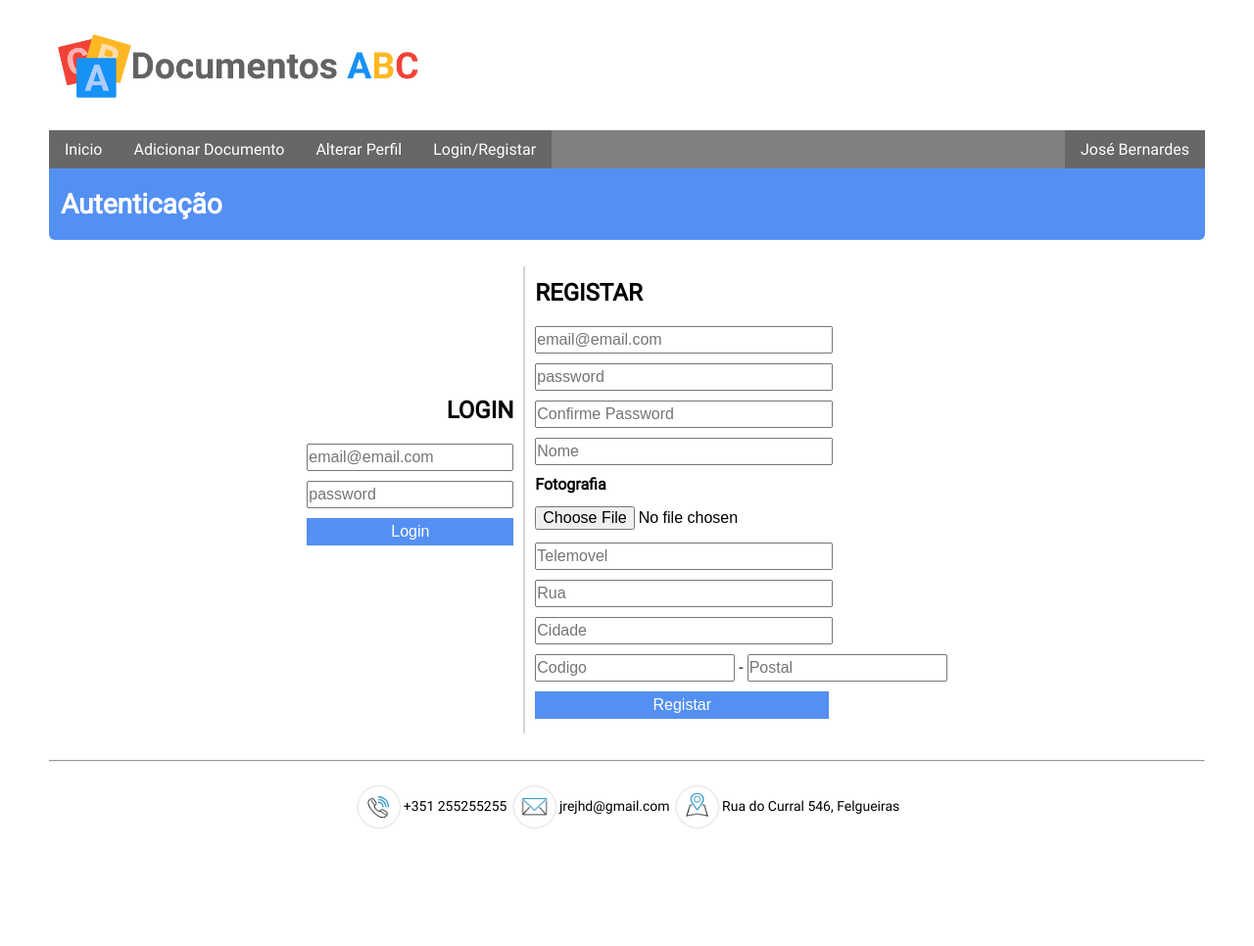
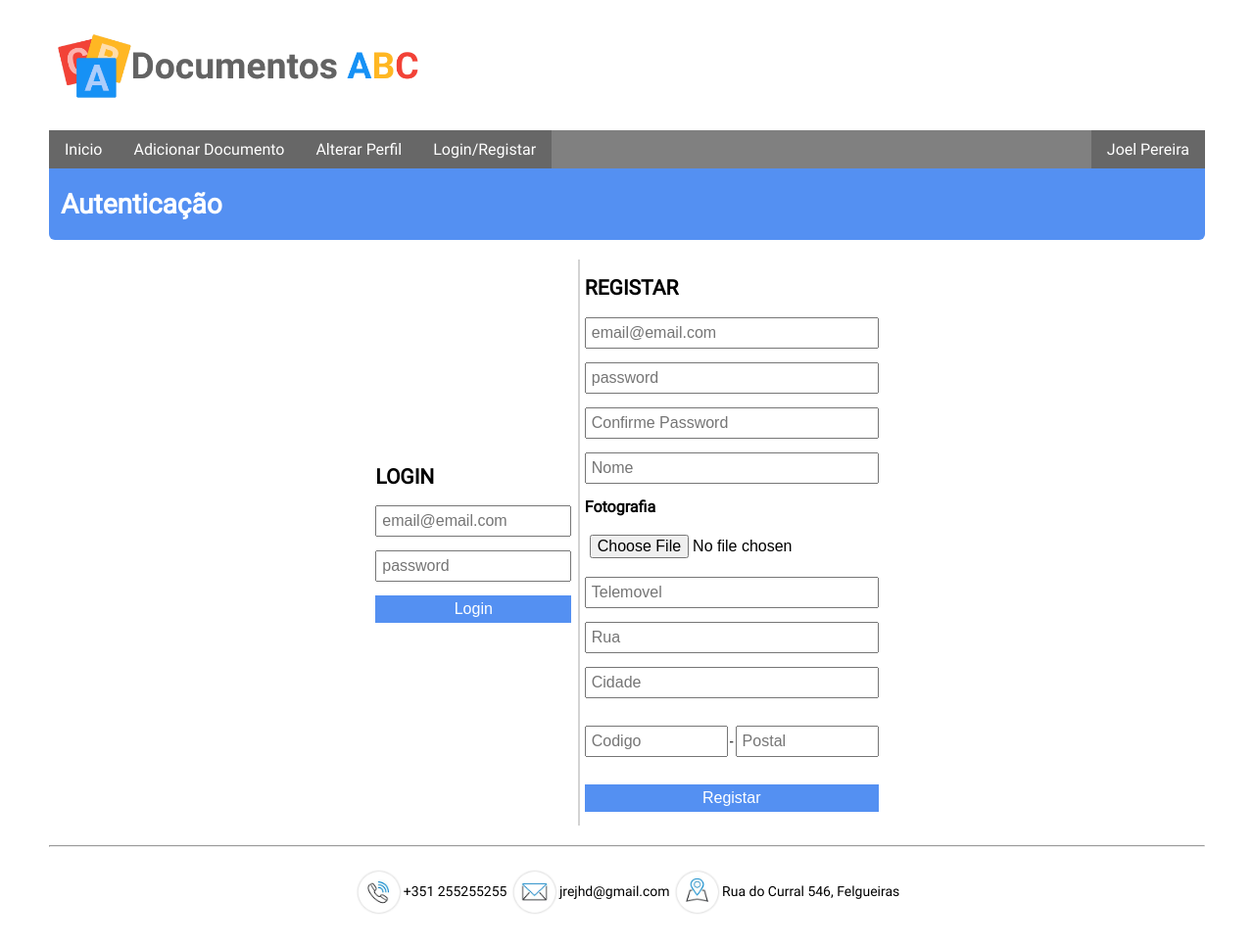
Before and after one commit to joseabernardes/documentos_abc, a PHP site: page /v_public/authentication.php in a window 1280 px wide. Shown: the whole page at 98% size. Before the commit the page ends 846 px from the top, so only its background shows below. Run offline with PHP 8.4, Linux system fonts and the light colour scheme.

Commit message:
alterar css criar new-document

```diff
--- a/partials/_header.php
+++ b/partials/_header.php
@@ -1,30 +1,24 @@
-
 <header>
     <img src="../images/logo.png"  alt="Documentos ABC"/>
     <nav>
         <ul>
             <li><a href="../v_public/index.php">Inicio</a></li><!--
             --><li class="drop">
-                <a href="#">Adicionar Documento</a>
+                <a href="">Adicionar Documento</a>
                 <ul>
-                    <li><a href="../v_private/import-document.php">Importar</a></li>
-                    <li><a href="../v_private/create-document.php">Criar</a></li>
+                    <li><a href="../v_private/new-document.php?type=import">Importar</a></li>
+                    <li><a href="../v_private/new-document.php?type=create">Criar</a></li>
                 </ul>
             </li><!--
             --><li><a href="../v_private/change-profile.php">Alterar Perfil</a></li><!--
             --><li><a href="/v_public/authentication.php">Login/Registar</a></li>
             <li class="drop" id="nav_right">
-                <a  href="#">José Bernardes</a>
+                <a  href="#">Joel Pereira</a>
                 <ul>
                     <li><a href="../v_private/profile-page.php">Perfil</a></li>
                     <li><a href="#">Sair</a></li>
                 </ul>
-
-
-
-
             </li>
         </ul>
     </nav>
-
 </header>
--- a/styles/style.css
+++ b/styles/style.css
@@ -15,6 +15,12 @@ body{
     font-size: 14px;
     margin: 30px 50px;
 }
+
+@media screen and (max-width:800px) {
+    body{
+        margin: 30px 10px;
+    }
+}
 h1#main-title{
     margin:0px 0px 10px 0px;
     padding:20px 12px;
@@ -27,25 +33,8 @@ h1#main-title{
     src: url(../fonts/Roboto-Regular.ttf);
 }
 
+/*---------------------------------HEADER---------------------------------*/
 
-/*-----FORMS-----*/
-form{
-    display: inline-block;
-    vertical-align: top;
-}
-form label:not(.notalabel), form#import legend{
-    font-size: 16px;
-    font-weight: bold;
-}
-textarea{
-    padding: 0px;
-}
-fieldset{
-    margin:0;
-    border-color: lightgrey;
-}
-
-/*---------------------------------HEADER---------------------------------*/
 header > img{
     max-height: 80px;
     max-width: 400px;
@@ -65,30 +54,70 @@ header > nav li{
 }
 header > nav > ul > li{
     display: inline-block;
+    position: relative;
 }
+
 header > nav a {
-    display: inline-block;
+    display: block;
     color: white;
     padding: 10px 16px;
     text-decoration: none;
     font-size: 16px;
 }
-/*-----SUB-MENU-----*/
-header > nav > ul ul {
-    position: absolute;
-    display: none;
+
+button {
+    background: none;
+    color: white;
+    padding: 10px 16px;
+    margin: 0;
+    display: block;
+    width: 100%;
+    border: none;
+    font-size: 16px;
+    /*cursor: pointer;*/
+
 }
-.drop:hover ul {
-    display: block;
-    box-shadow: 0px 8px 8px 0px rgba(0,0,0,0.2);
-}
-
 header > nav li:hover{
     background: rgba(0,0,0, 0.5);
 }
 #nav_right{
     float:right;
 }
+/*-----SUB-MENU-----*/
+.drop:hover ul {
+    display: block;
+    box-shadow: 0px 8px 8px 0px rgba(0,0,0,0.5);
+}
+header > nav > ul ul {
+    position: absolute;
+    display: none;
+    width: 100%;
+    z-index: 99;
+}
+
+@media screen and (max-width:800px) {
+    header > nav > ul > li{
+        display: block;
+    }
+    header > nav li{
+        margin-top: 1px;
+    }
+    #nav_right{
+        float:none;
+    }
+    .drop:hover ul {
+        display: block;
+        /*box-shadow: 0px 8px 8px 0px rgba(0,0,0,0.5);*/
+    }
+    header > nav > ul li{ /*todas as li's'*/
+        text-align: center;
+    }
+
+
+
+
+}
+
 /*---------------------------------FOOTER---------------------------------*/
 footer img{
     height: 50px;
@@ -102,84 +131,110 @@ footer > p{
 footer{
     text-align: center;
 }
+
+/*---------------------------------FORMS---------------------------------*/
+
+form input, form select, form textarea{
+    padding: 5px;
+    box-sizing: border-box;
+}
+form p{
+    display: flex;
+}
+
+form input[type=submit]{
+    background-color: rgb(84,144,242);
+}
+form input[type=reset]{
+    background-color: grey;
+}
+form input[type=submit], form input[type=reset]{
+    color:white;
+    border: none;
+    font-size: 16px;
+}
+form input[type=submit]:hover, form input[type=reset]:hover{
+    opacity: 0.8;
+}
+
+form label:not(.visibility), form#import legend{
+    font-size: 16px;
+    font-weight: bold;
+}
+textarea{
+    padding: 0px;
+}
+fieldset{
+    margin:0;
+    border-color: lightgrey;
+}
+
 /*-----------------------------AUTHENTICATION-----------------------------*/
+
+.auth-form input{
+    font-size: 16px;
+    display: block;
+    margin: 14px 0px;
+}
+.auth-form{
+    display: inline-block;
+    vertical-align: middle;
+}
+
 main#auth{
     width: fit-content;
     margin: 20px auto 20px auto;
-    display: flex;
 }
 main#auth > hr{
     display: inline-block;
     border: 1px solid lightgrey;
     height: 475px;
 }
-form input:not([type=submit]), form select{
-    padding: 3px 0px;
-}
-.auth-form{
-    margin: 0px 10px;
-    font-size: 16px;
-}
-
-form input{
-    margin-top: 10px;
-    display: block;
-
-    font-size: 16px;
-}
-
-form#registar input{
-    max-width: 300px;
-    min-width: 200px;
-    width: 100%;
-}
-
-form#registar label{
-    margin-top: 10px;
-    display: block;
+form#registar{
+    padding-left: 5px;
+    border-left: 2px solid lightgrey;
 }
 
 form#login{
-    text-align: right;
-    margin-top: 120px;
+    padding-right: 3px;
 }
 
-
-form input[type=submit], form input[type=reset]{
-    background-color: rgb(84,144,242);
-    border: none;
-    width: 100%;
-    padding:5px;
-    color:white;
-    font-size: 16px;
+form#login input, form#login select, form#login textarea{
+    width: 200px;
 }
-form input[type=reset]{
-    background-color: grey;
+form span{
+    margin: 0px 2px;
 }
-form input[type=submit]:hover, form input[type=reset]:hover{
-    opacity: 0.8;
-}
-form#change-profile input[type=submit], form#change-profile input[type=reset]{
-    max-width: 49%;
-    display: inline-block;
-}
-form#change-profile{
-    margin-left: 20px;
-    max-width: 250px;
-}
-form#change-profile input{
-    width: 100%;
+form#registar input, form#change-profile input{
+    width: 300px;
 }
 form input#Cp1R ,form input#Cp2R{
-    max-width: 85px;
-    width: auto;
+    min-width: 83.5px;
+    width: 146px;
     display: inline-block;
 }
 
 
-/*------------------------IMPORT*/
 
-form#import{
+
+/*-----------------------------CHANGE-PROFILE-----------------------------*/
+form#change-profile input[type=submit]{
+    margin-right: 4px;
+}
+form#change-profile input[type=submit], form#change-profile input[type=reset]{
+    max-width: 148px;
+    min-width: 85px;
+}
+form#change-profile{
+    margin:0px 10px;
+}
+/*--------------------------------DOCUMENT--------------------------------*/
+
+
+form#document input:not([type=radio]), form#document select, form#document textarea, form#document fieldset{
+    width: 600px;
+}
+form#document{
     /*border: 1px solid violet;*/
     width: auto;
     max-width: 600px;
@@ -188,6 +243,24 @@ form#import{
     margin-right: auto;
     padding: 10px;
 }
+form#document input[type=radio]{
+    display: none;
+}
+form#document .visibility{
+    background-color: rgba(240,182,56,0.6);
+    padding: 5px 15px;
+    margin: 0px 2px;
+    width: 200px;
+    text-align: center;
+}
+.visibility:hover{
+    opacity: 0.8;
+}
+
+form#document input[type=radio]:checked + .visibility {
+    background-color: rgba(240,182,56,1);
+}
+/*
 
 form#import input:not([type=radio]):not([type=submit]), form#import textarea, form#import select {
     display: block;
@@ -198,13 +271,12 @@ form#import input:not([type=radio]):not([type=submit]), form#import textarea, fo
 
 }
 
-
-form#import fieldset{
+*/
+form#document fieldset{
     margin-bottom: 10px;
     margin-top: 2px;
+    display: inline-flex;
 }
-
-
 
 /*-------------------------------------PERFIL*/
 
--- a/v_private/profile-page.php
+++ b/v_private/profile-page.php
@@ -13,6 +13,7 @@
             <p>ESTG</p>
             <a>Contact</a>
         </div>
+        APRESENTAR LISTA DE DOCUMENTOS INSERIDOS, CONSIDERANDO AS PERMISSÕES
 
         <?php include_once '../partials/_footer.php'; ?>
     </body>
--- a/v_public/authentication.php
+++ b/v_public/authentication.php
@@ -15,20 +15,21 @@
                 <input required id="Pass" type="text" placeholder="password" name="Pass" maxlength="50">
                 <input type="submit" value="Login">
             </form>
-            <hr>
+            <!--<hr>-->
             <form id="registar" class="auth-form">
                 <h2>REGISTAR</h2>
                 <input required id="emailR" type="text" placeholder="email@email.com" name="emailR" maxlength="50">
                 <input required id="PassR" type="text" placeholder="password" name="PassR" maxlength="50">
                 <input required id="PassR2" type="text" placeholder="Confirme Password" name="PassR2" maxlength="50">
-                <input required id="NameR" type="text" placeholder="Nome" name="NameR" maxlength="50">
-                <label for="file">Fotografia</label><input required id="file" type="file" name="file"/>
+               <input required id="NameR" type="text" placeholder="Nome" name="NameR" maxlength="50">
+                <label for="file">Fotografia</label>
+                <input required accept="image/*" id="file" type="file" name="file"/>
                 <input required id="PhoneR" type="tel" placeholder="Telemovel" name="PhoneR" maxlength="50">
                 <input required id="addressR" type="text" placeholder="Rua" name="Addressr" maxlength="50">
                 <input required id="CityR" type="text" placeholder="Cidade" name="CityR" maxlength="50">
-                <input required id="Cp1R" type="text" placeholder="Codigo "name="Cp1R" maxlength="4">
-                <span>-</span>
-                <input required id="Cp2R" type="text" placeholder="Postal" name="Cp2R" maxlength="3">
+                <input required id="Cp1R" type="text" placeholder="Codigo "name="Cp1R" maxlength="4"><!--
+                --><span>-</span><!--
+                --><input required id="Cp2R" type="text" placeholder="Postal" name="Cp2R" maxlength="3">
                 <input type="submit" value="Registar" name="submit">
             </form>
         </main>
--- a/v_public/index.php
+++ b/v_public/index.php
@@ -14,6 +14,7 @@ and open the template in the editor.
         <?php include_once '../partials/_header.php'; ?>
         <br>
         <br>
+        <input type="search">
         <br>
         <br>
         <br>
```
Also changed, not shown: partials/_document.php (deleted, +0 -19 lines), v_private/change-profile.php (+12 -12 lines), v_private/create-document.php (deleted, +0 -19 lines), v_private/import-document.php (deleted, +0 -19 lines), v_private/new-document.php (added, +58 -0 lines), images/avatar.png (added).
